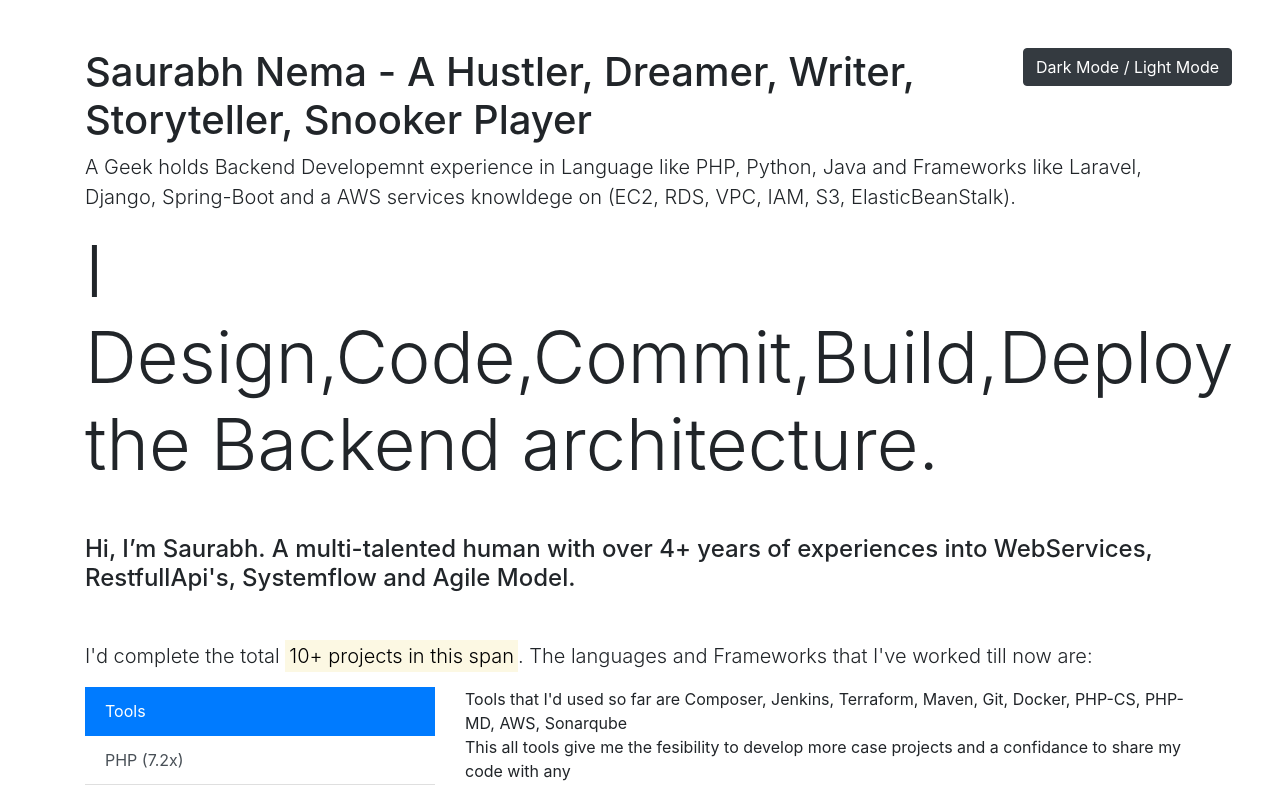
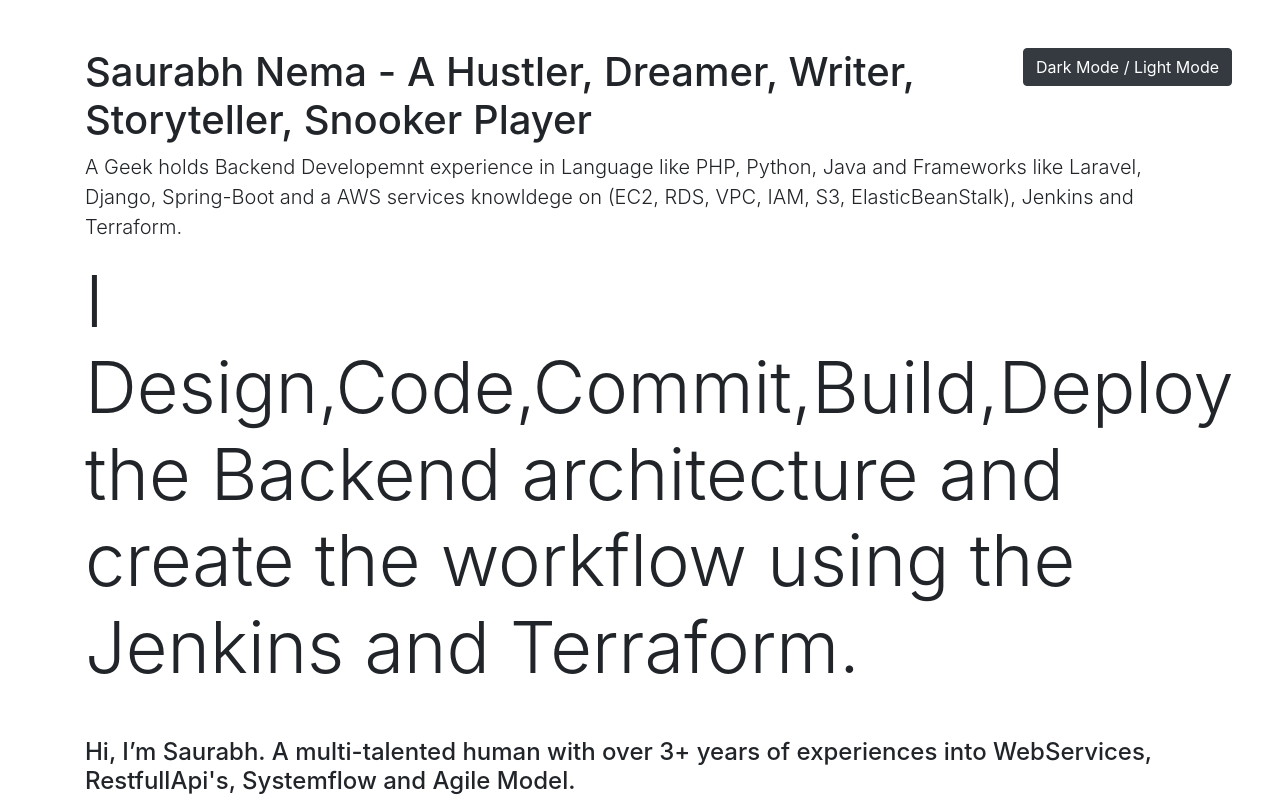
Before and after one commit to saurabhnema27/saurabhnema27.github.io, a plain HTML site: page index.html in a window 1280 px wide. Shown: the top 800 px of the page. Drawn offline with nearby package versions, Linux system fonts and the light colour scheme.

Commit message:
Update index.html

```diff
--- a/index.html
+++ b/index.html
@@ -25,17 +25,17 @@
         <div class="container">
           <h1 class="display-6">Saurabh Nema - A Hustler, Dreamer, Writer, Storyteller, Snooker Player</h1>
           <p class="lead">A Geek holds Backend Developemnt experience in Language like PHP, Python, Java and Frameworks like
-              Laravel, Django, Spring-Boot and a AWS services knowldege on (EC2, RDS, VPC, IAM, S3, ElasticBeanStalk).</p>
+              Laravel, Django, Spring-Boot and a AWS services knowldege on (EC2, RDS, VPC, IAM, S3, ElasticBeanStalk), Jenkins and Terraform.</p>
         </div>
 
     </div>
 
     <div class="container mt-3">
-        <h1 class="display-3"> I Design,Code,Commit,Build,Deploy the Backend architecture.</h1>
+        <h1 class="display-3"> I Design,Code,Commit,Build,Deploy the Backend architecture and create the workflow using the Jenkins and Terraform.</h1>
     </div>
 
     <div class="container mt-5">
-        <h1 class="h4">Hi, I’m Saurabh. A multi-talented human with over 4+ years of experiences into WebServices, RestfullApi's, Systemflow and Agile Model.</h1>
+        <h1 class="h4">Hi, I’m Saurabh. A multi-talented human with over 3+ years of experiences into WebServices, RestfullApi's, Systemflow and Agile Model.</h1>
         <p class="lead mt-5">I'd complete the total <mark>10+ projects in this span</mark>. The languages and Frameworks that I've worked till now are:
         </p>
         <div class="row">
```
